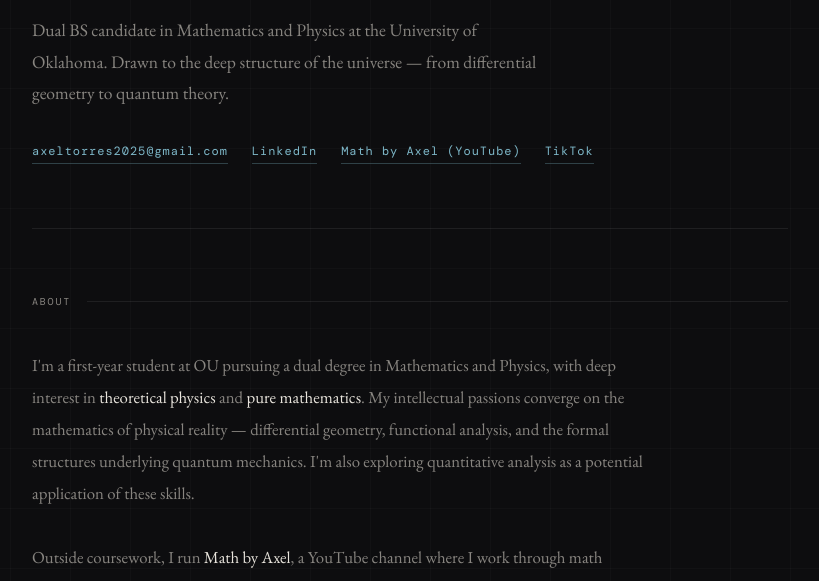
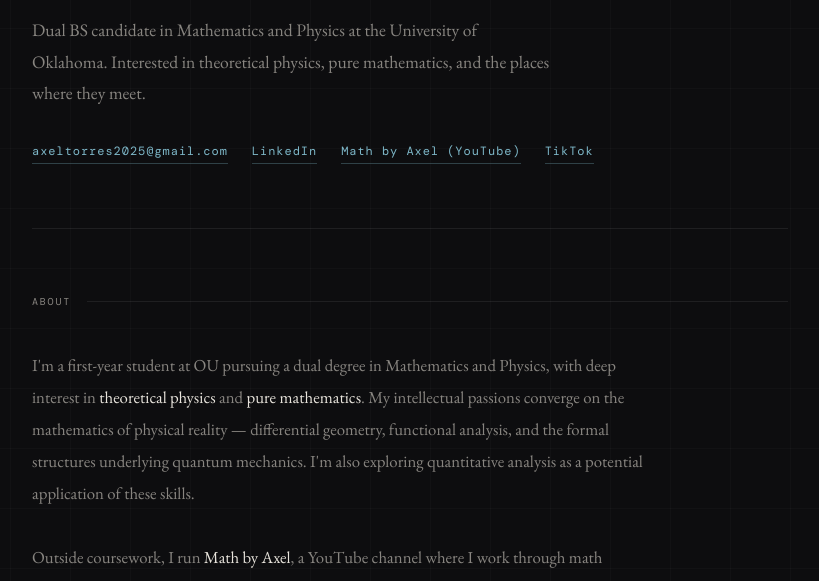
Before and after one commit to MathbyAxel/MathbyAxel.github.io, a plain HTML site: page index.html in a window 1280 px wide. Shown: the part 212-793 px from the top of the page, without its empty margins (230-1049 px from the left). Drawn offline with nearby package versions, Linux system fonts and the light colour scheme.

Commit message:
index.html

```diff
--- a/index.html
+++ b/index.html
@@ -64,7 +64,7 @@
   <header>
     <div class="eyebrow">Mathematics & Physics</div>
     <h1>Axel <em>Torres</em></h1>
-    <p class="tagline">Dual BS candidate in Mathematics and Physics at the University of Oklahoma. Drawn to the deep structure of the universe — from differential geometry to quantum theory.</p>
+    <p class="tagline">Dual BS candidate in Mathematics and Physics at the University of Oklahoma. Interested in theoretical physics, pure mathematics, and the places where they meet.</p>
     <div class="links">
       <a href="mailto:axeltorres2025@gmail.com">axeltorres2025@gmail.com</a>
       <a href="https://www.linkedin.com/in/axeltorresphysics/" target="_blank">LinkedIn</a>
```
